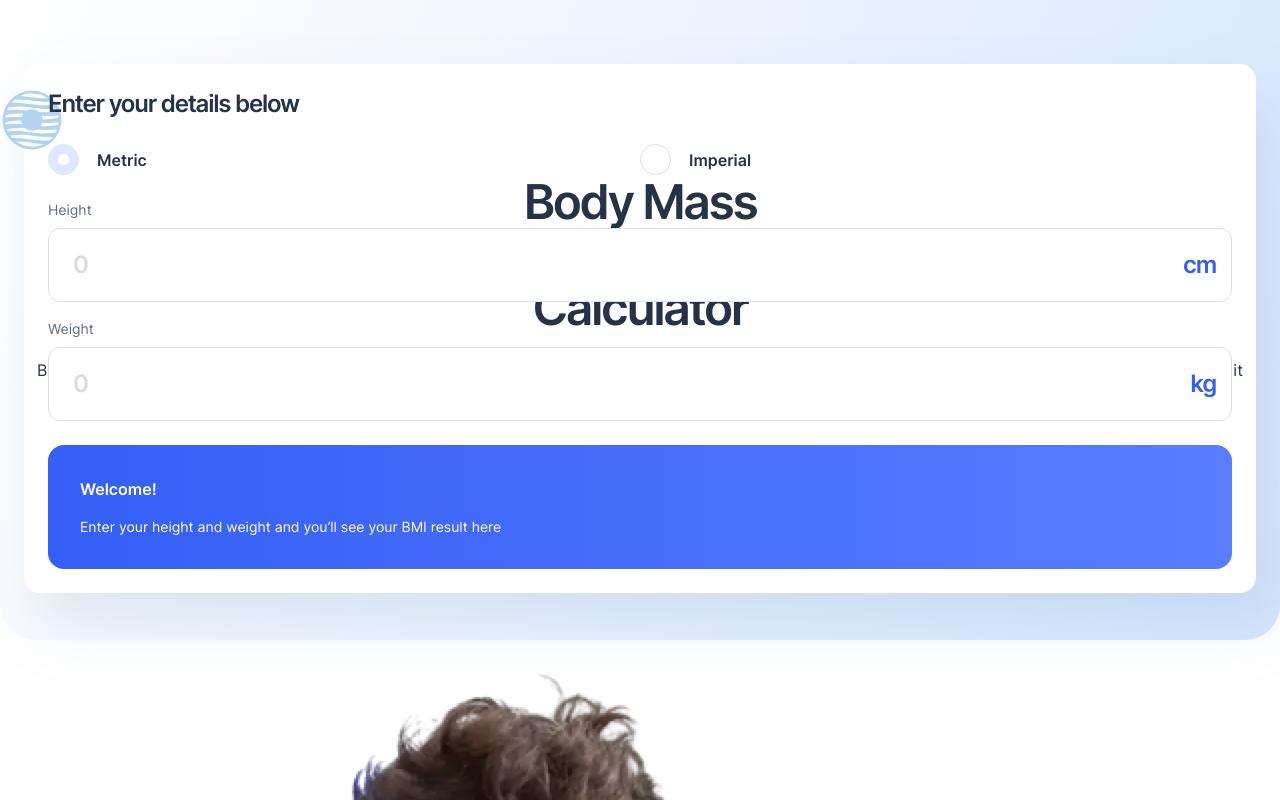
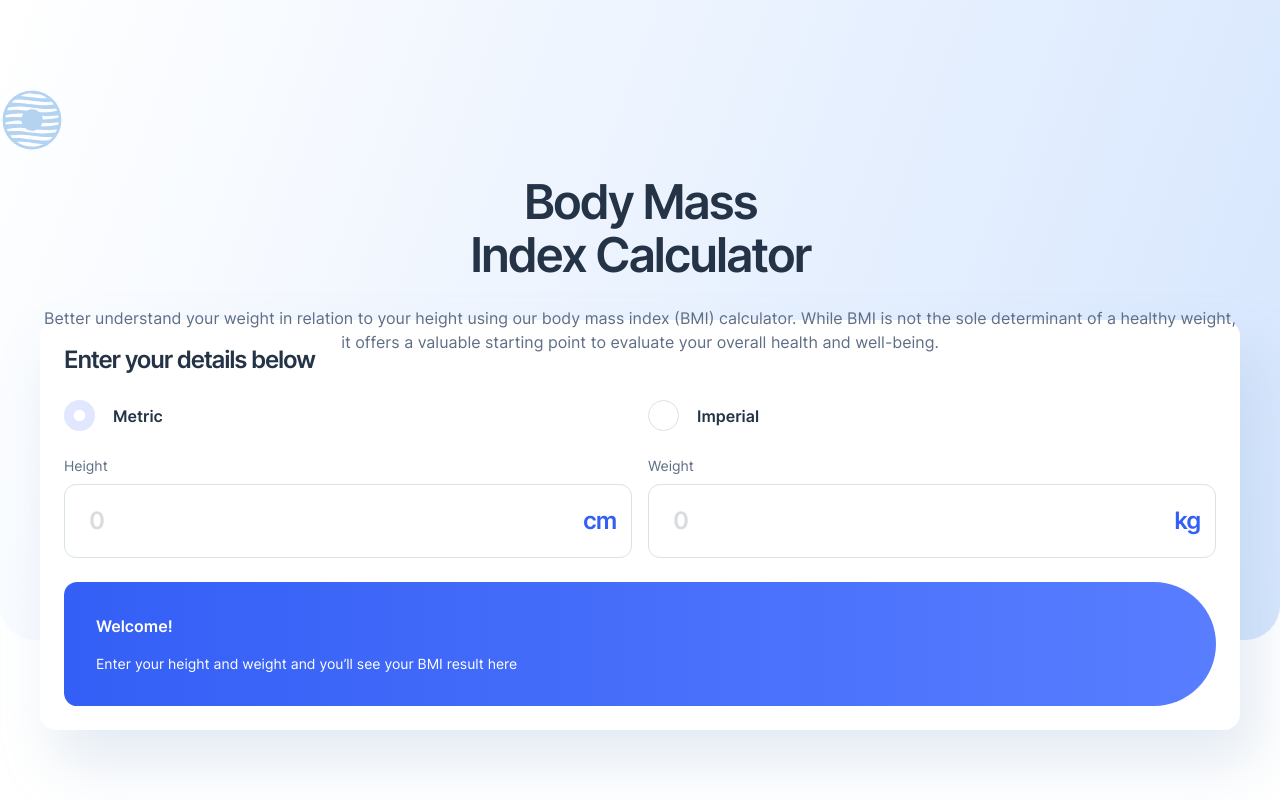
Before and after one commit to solvman/bmi-calculator, a React (Vite) app: page / in a window 1280 px wide. Shown: the top 800 px of the page. Built offline with nearby package versions, Linux system fonts and the light colour scheme.

Commit message:
Add table styles

```diff
--- a/src/components/Hero/Hero.tsx
+++ b/src/components/Hero/Hero.tsx
@@ -11,10 +11,10 @@ const Hero = () => {
           alt=""
           aria-hidden
         />
-        <h1 className="mx-auto my-6 max-w-xs text-center text-5xl font-semibold leading-[1.1] tracking-tighter">
-          Body Mass Index Calculator
+        <h1 className="mx-auto my-6 max-w-xs text-center text-5xl font-semibold leading-[1.1] tracking-tighter text-gunmetal sm:max-w-sm">
+          Body Mass <br /> Index Calculator
         </h1>
-        <p className="mx-6 text-center leading-6">
+        <p className="mx-6 text-center leading-6 text-darkElectricBlue sm:mx-10">
           Better understand your weight in relation to your height using our
           body mass index (BMI) calculator. While BMI is not the sole
           determinant of a healthy weight, it offers a valuable starting point
--- a/src/components/Hero/components/Calculator/Calculator.tsx
+++ b/src/components/Hero/components/Calculator/Calculator.tsx
@@ -10,12 +10,12 @@ function Calculator() {
   const [value, setValue] = useState<System>("metric");
 
   return (
-    <article className="mx-6 -mt-[45%] flex flex-col gap-6 rounded-2xl bg-pureWhite p-6 shadow-card">
+    <article className="mx-6 -mt-[200px] flex flex-col gap-6 rounded-2xl bg-pureWhite p-6 shadow-card sm:mx-10 sm:-mt-[320px]">
       <fieldset className="border-red flex flex-col gap-6">
         <legend className="mb-6 text-2xl font-semibold tracking-tighter">
           Enter your details below
         </legend>
-        <ul className="flex">
+        <ul className="flex flex-row sm:gap-x-4">
           {SYSTEM_VALUES.map((system) => (
             <RadioButton
               key={system}
--- a/src/components/Hero/components/Calculator/components/MetricForm/MetricForm.tsx
+++ b/src/components/Hero/components/Calculator/components/MetricForm/MetricForm.tsx
@@ -10,8 +10,8 @@ export const MetricForm = () => {
 
   return (
     <>
-      <form className="flex flex-col gap-y-4">
-        <div className="flex flex-col gap-y-2">
+      <form className="flex flex-col gap-y-4 sm:flex-row sm:gap-x-4">
+        <div className="flex flex-1 flex-col gap-y-2">
           <label
             htmlFor="height"
             className="text-sm font-normal leading-normal text-darkElectricBlue"
@@ -26,7 +26,7 @@ export const MetricForm = () => {
             onChange={onChange}
           />
         </div>
-        <div className="flex flex-col gap-y-2">
+        <div className="flex flex-1 flex-col gap-y-2">
           <label
             htmlFor="weight"
             className="text-sm font-normal leading-normal text-darkElectricBlue"
--- a/src/components/Hero/components/Calculator/components/Outcomes/Outcomes.tsx
+++ b/src/components/Hero/components/Calculator/components/Outcomes/Outcomes.tsx
@@ -10,7 +10,7 @@ interface OutcomesProps {
 
 export const Outcomes = ({ bmi = 0, height, system }: OutcomesProps) => {
   return (
-    <section className="flex flex-col gap-y-6 rounded-2xl bg-gradient-to-r from-blue to-[#587DFF] p-8 text-pureWhite">
+    <section className="flex flex-col gap-x-4 gap-y-6 rounded-2xl bg-gradient-to-r from-blue to-[#587DFF] p-8 text-pureWhite sm:flex-row sm:items-center sm:rounded-l-2xl sm:rounded-r-[75px]">
       {bmi > 0 ? (
         <ResultBMI bmi={bmi} height={height} system={system} />
       ) : (
--- a/src/components/Hero/components/Calculator/components/Outcomes/components/ResultBMI/ResultBMI.tsx
+++ b/src/components/Hero/components/Calculator/components/Outcomes/components/ResultBMI/ResultBMI.tsx
@@ -12,13 +12,13 @@ export const ResultBMI = ({ bmi, height, system }: ResultBMIProps) => {
 
   return (
     <>
-      <div>
+      <div className="sm:flex-1">
         <h3 className="mb-2 font-semibold">Your BMI is...</h3>
         <p className="text-5xl font-semibold leading-[1.1] tracking-tighter">
           {bmi.toFixed(1)}
         </p>
       </div>
-      <p className="text-sm">
+      <p className="text-sm sm:flex-1">
         Your BMI suggests you're {getCondition(bmi)}. Your ideal weight is
         between{" "}
         <strong>
--- a/src/components/LimitationCard/LimitationCard.tsx
+++ b/src/components/LimitationCard/LimitationCard.tsx
@@ -6,7 +6,7 @@ interface LimitationCardProps {
 
 function LimitationCard({ data }: LimitationCardProps) {
   return (
-    <article className="flex flex-col justify-start gap-y-4 rounded-2xl p-6 shadow-card">
+    <article className="flex flex-col justify-start gap-y-4 rounded-2xl bg-pureWhite p-6 shadow-card">
       <div className="flex gap-x-4">
         <img src={data.icon} className="h-8 w-8"></img>
         <h3 className="flex-grow text-xl font-semibold tracking-tighter">
```
